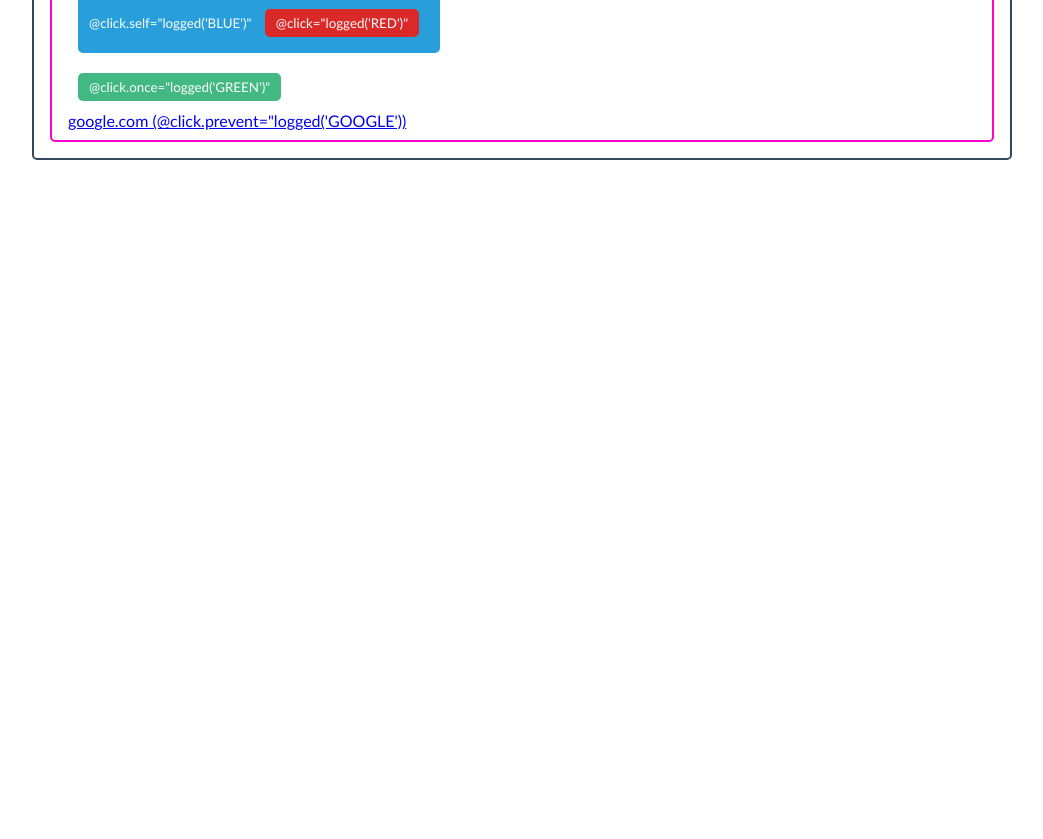
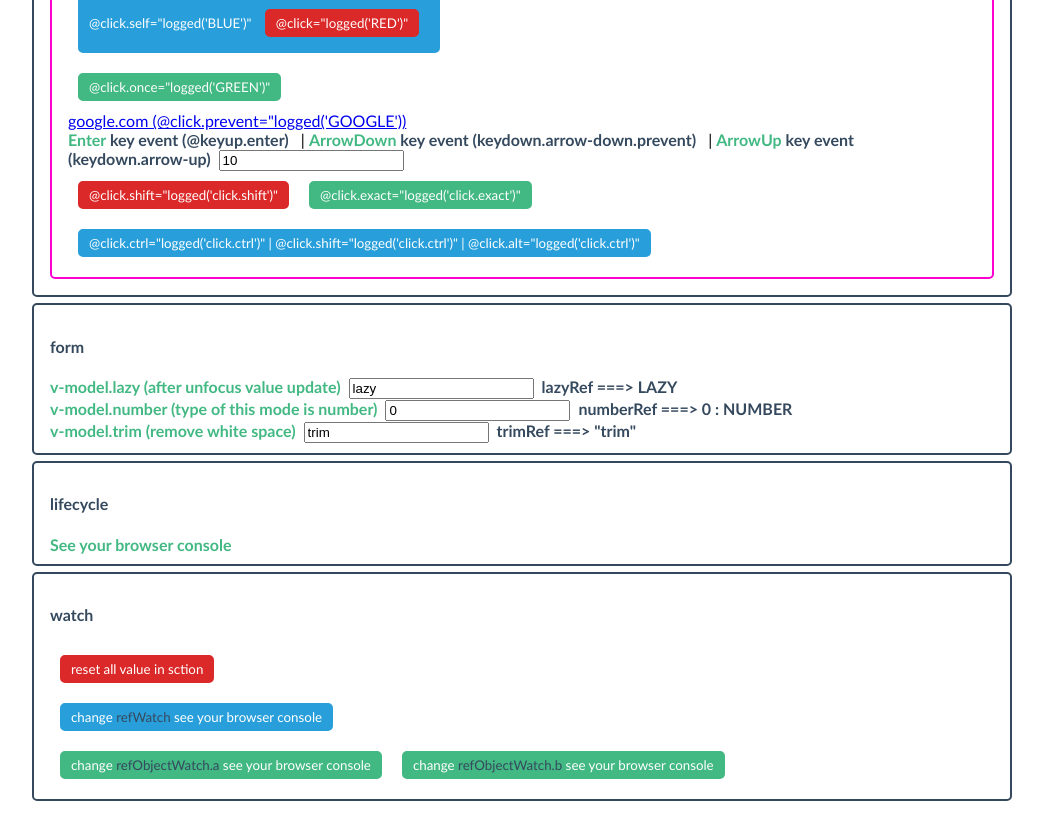
Before and after one commit to sinasedaghat/vue3-template, a Vue app: page / in a window 1280 px wide. Shown: the part 1764-2603 px from the top of the page, without its empty margins (118-1161 px from the left). Before the commit the page ends 1974 px from the top, so only its background shows below. Built offline with nearby package versions, Linux system fonts and the light colour scheme.

Commit message:
practice event handling and lifecycle and inputs and watche method

```diff
--- a/src/views/HomeView.vue
+++ b/src/views/HomeView.vue
@@ -1,5 +1,6 @@
 <script setup lang="ts">
-import { computed, reactive, ref, type Ref } from 'vue';
+import { computed, onBeforeMount, onBeforeUnmount, onBeforeUpdate, onMounted, onUnmounted, onUpdated, reactive, ref, watch, watchEffect } from 'vue';
+import type { Ref } from 'vue';
   const refValue: Ref<string> = ref('REF Value String')
   const reactiveValue: {value: string} = reactive({
     value: 'REACTIVE Value String'
@@ -10,6 +11,11 @@ import { computed, reactive, ref, type Ref } from 'vue';
   const conditionRef: Ref<boolean> = ref(true)
   const borderClass: Ref<string> = ref('b-pink')
   const fontSize: Ref<number> = ref(10)
+  const lazyRef: Ref<string> = ref('lazy')
+  const numberRef: Ref<number> = ref(0)
+  const trimRef: Ref<string> = ref('trim')
+  const refWatch: Ref<string> = ref('old value')
+  const refObjectWatch: Ref<{[index: string]: string}> = ref({a: 'old value A', b: 'old value B'})
   const arrayObject = ref([{message: 'messageA'}, {message: 'messageB'}, {noMessage: true}])
   const objectObject = ref({a: {message: 'messageA'}, b: {message: 'messageB'}})
 
@@ -43,6 +49,86 @@ import { computed, reactive, ref, type Ref } from 'vue';
   const handleChange = (event: Event) => {
     console.log('value of fontSize from input event', (event.target as HTMLInputElement).value)
   }
+
+  watch(
+    refWatch,
+    () => {
+      console.log('[watch on refWatch (without old and new value)] refWatch ===> ', refWatch.value)
+    }
+  )
+  watch(
+    refWatch,
+    (newValue) => {
+      console.log('[watch on refWatch with once option (with new value)] newValue ===> ', newValue)
+    },
+    {
+      once: true
+    }
+  )
+  watch(
+    () => `${refWatch.value} ${trimRef.value}`,
+    (str) => {
+      console.log('[watch on refWatch + trimRef (with str = ${refWatch.value} ${trimRef.value})] ${refWatch.value} ${trimRef.value} ===> ', str)
+    }
+  )
+  watch(
+    [refWatch, trimRef],
+    // [refWatch, () => trimRef.value],
+    ([newValue1, newValue2]) => {
+      console.log('[watch on refWatch & trimRef (with newValue1 & newValue2)] newValue1 ===> ', newValue1, 'newValue2 ===> ', newValue2)
+    }
+  )
+  watch(
+    () => refObjectWatch.value.a,
+    (newA) => {
+      console.log('[watch on refObjectWatch.value.a (with new value)] newA ===> ', newA)
+    }
+  )
+  watch(
+    refWatch,
+    (newValue, oldValue) => {
+      console.log('[watch on refWatch with immediate option (with new value and old value)] newValue ===> ', newValue, 'oldValue ===> ', oldValue)
+    },
+    {
+      immediate: true
+    }
+  )
+  watch(
+    refObjectWatch,
+    (newValue, oldValue) => {
+      console.log('[watch on refObjectWatch with deep option (with new value and old value)] newValue ===> ', newValue, 'oldValue ===> ', oldValue)
+    },
+    {
+      deep: true
+    }
+  )
+  watchEffect(() => {
+    console.log('use watchEffect for track change refWatch.value ===>', refWatch.value)
+    console.log('use watchEffect for track change trimRef.value ===>', trimRef.value)
+  })
+
+
+  console.log('first message from out outside any Hook')
+  onBeforeMount(() => {
+    console.log('message from onBeforeMount Hook')
+  })
+  onMounted(() => {
+    console.log('message from onMounted Hook')
+  })
+  onBeforeUpdate(() => {
+    console.log('message from onBeforeUpdate Hook')
+  })
+  onUpdated(() => {
+    console.log('message from onUpdated Hook')
+  })
+  onBeforeUnmount(() => {
+    console.log('message from onBeforeUnmount Hook')
+  })
+  onUnmounted(() => {
+    console.log('message from onUnmounted Hook')
+  })
+  console.log('last message from out outside any Hook')
+
 </script>
 
 <template>
@@ -193,8 +279,62 @@ import { computed, reactive, ref, type Ref } from 'vue';
       </button>
       <br>
       <a @click.prevent="logged('GOOGLE')" href="google.com">google.com (@click.prevent="logged('GOOGLE'))</a>
+      <br style="margin-bottom: 16px !important;">
+      <span class="subtitle text-blue" style="margin-right: 8px;"><span class="text-green">Enter</span> key event (@keyup.enter)</span> |
+      <span class="subtitle text-blue" style="margin-right: 8px;"><span class="text-green">ArrowDown</span> key event (keydown.arrow-down.prevent)</span> |
+      <span class="subtitle text-blue" style="margin-right: 8px;"><span class="text-green">ArrowUp</span> key event (keydown.arrow-up)</span>
+      <input
+        type="number"
+        v-model="fontSize"
+        @keyup.enter="logged('keyup.enter')"
+        @keydown.arrow-up="logged('keydown.arrow-up')"
+        @keydown.arrow-down.prevent="logged('keydown.arrow-down.prevent')"
+      >
+      <br>
+      <button class="link-button not-space error" @click.shift="logged('click.shift')">@click.shift="logged('click.shift')"</button>
+      <button class="link-button not-space green" @click.exact="logged('click.exact')">@click.exact="logged('click.exact')"</button>
+      <br>
+      <button class="link-button not-space info" @click.control="logged('click.ctrl')">@click.ctrl="logged('click.ctrl')" | @click.shift="logged('click.ctrl')" | @click.alt="logged('click.ctrl')" </button>
     </div>
   </div>
+  <!-- form -->
+  <div class="border">
+    <h4 class="title">form</h4>
+    <label class="subtitle text-green" style="margin-right: 8px;" for="lazy">v-model.lazy (after unfocus value update)</label>
+    <input id="lazy" v-model.lazy="lazyRef">
+    <span class="subtitle text-blue" style="margin-left: 8px;">lazyRef ===> {{ lazyRef.toUpperCase() }}</span>
+    <br style="margin-bottom: 8px;">
+    <label class="subtitle text-green" style="margin-right: 8px;" for="number">v-model.number (type of this mode is number)</label>
+    <input v-model.number="numberRef" />
+    <span class="subtitle text-blue" style="margin-left: 8px;">numberRef ===> {{ numberRef }} : {{ (typeof numberRef).toUpperCase() }}</span>
+    <br style="margin-bottom: 8px;">
+    <label class="subtitle text-green" style="margin-right: 8px;" for="trim">v-model.trim (remove white space)</label>
+    <input v-model.trim="trimRef" />
+    <span class="subtitle text-blue" style="margin-left: 8px;">trimRef ===> "{{ trimRef }}"</span>
+  </div>
+  <!-- lifecycle -->
+  <div class="border">
+    <h4 class="title">lifecycle</h4>
+    <span class="subtitle"> See your browser console</span>
+  </div>
+  <!-- watch -->
+  <div class="border">
+    <h4 class="title">watch</h4>
+    <button
+      class="link-button not-space error"
+      @click="
+        (refWatch = 'old value'),
+        (refObjectWatch.a = 'old value A'),
+        (refObjectWatch.b = 'old value B')
+      "
+    >
+      reset all value in sction
+    </button>
+    <br>
+    <button class="link-button not-space info" @click="refWatch = 'new value'">change <span class="text-blue">refWatch</span> see your browser console</button>
+    <br>
+    <button class="link-button not-space green" @click="refObjectWatch.a = 'new value A'">change <span class="text-blue">refObjectWatch.a</span> see your browser console</button>
+    <button class="link-button not-space green" @click="refObjectWatch.b = 'new value B'">change <span class="text-blue">refObjectWatch.b</span> see your browser console</button>
 
-
+  </div>
 </template>
```
